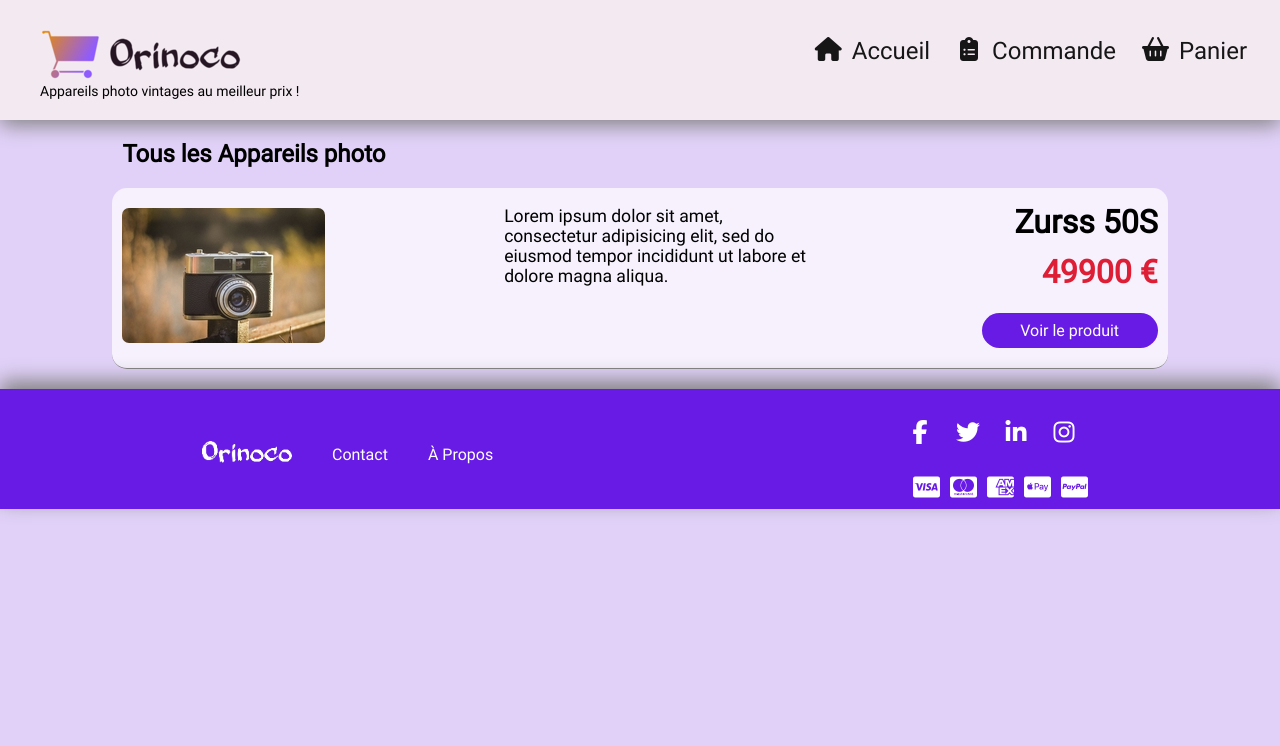
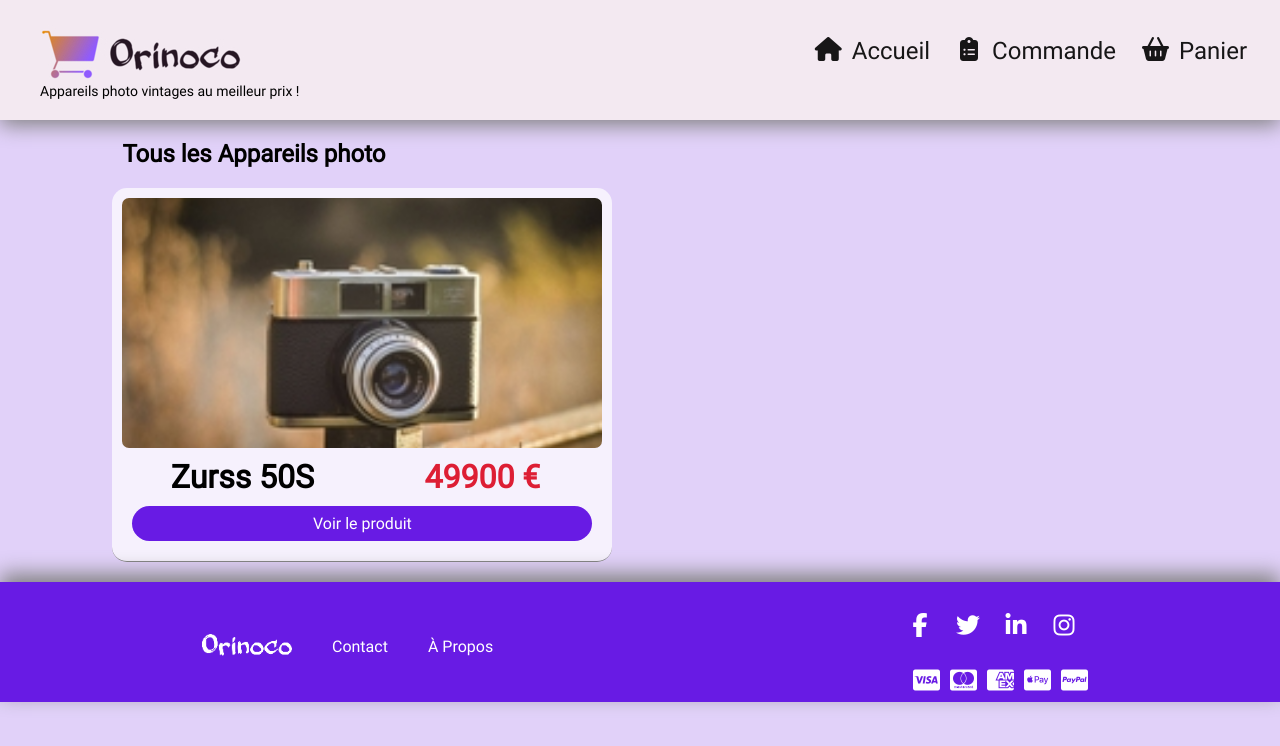
Before and after one commit to gjouet83/Orinoco-P5-Openclassrooms, a website: page index.html in a window 1280 px wide. Drawn offline with Linux system fonts and the light colour scheme.

Commit message:
amélioration présentation produit

```diff
--- a/index.html
+++ b/index.html
@@ -89,11 +89,6 @@
               >
             </figure>
           </div>
-          <div class="productList__element__description">
-            <p>
-              Lorem ipsum dolor sit amet, consectetur adipisicing elit, sed do eiusmod tempor incididunt ut labore et dolore magna aliqua.
-            </p>
-          </div>
           <div class="productList__element__price">
             <span class="productList__element__price__value">
               49900 €
--- a/sass/pages/_index.scss
+++ b/sass/pages/_index.scss
@@ -1,24 +1,32 @@
 .productList {
+    margin-left: 10px;
+    margin-right: 10px;
     @media all and (min-width: 768px){
+        display: grid;
+        grid-template-columns: repeat(2, 1fr);
         margin-left: 8vw;
         margin-right: 8vw;
     }
     &__title {
         padding-left: 20px;
+        @media all and (min-width: 768px) {
+            grid-column: 1 / 3;
+            grid-row: 1;
+        }
     }
     &__element {
-        position: relative;
         display: grid;
         grid-template-columns: repeat(2, 1fr);
-        margin: 20px 10px 20px 10px;
+        max-width: 480px;
+        margin: 10px auto 10px auto;
+        padding: 10px;
         border-radius: 15px;
         border-bottom: 1px solid grey;
         background-color: $clearWhite;
         @media all and (min-width: 768px) {
-            padding-bottom: 10px;
-            margin-bottom: 20px;
-            grid-template-columns: repeat(3, 1fr);
+            margin: 0 10px 20px 10px;
             align-items: center;
+            justify-content: center;
         }
         &__name {
             grid-column: 2;
@@ -26,65 +34,67 @@
             text-align: right;
             padding-right: 10px;
             @media all and (min-width: 768px) {
-                align-self: flex-start;
-                grid-column: 3;
-                grid-row: 1;
-                margin-top: 15px;
+                grid-column: 1;
+                grid-row: 2;
+                align-items: center;
+                text-align: center;
+                margin-top: 10px;
                 margin-bottom: 0;
+                padding-right: 0;
                 font-size: 2rem;
             }
         }
         &__picture {
             grid-column: 1;
-            grid-row: 1 / 3;
+            grid-row: 1 / 4;
             @media all and (min-width: 768px) {
-                grid-row: 1 / 4;
+                grid-column: 1 / 3;
+                grid-row: 1;
             }
             figure {
-                margin: 8px 0px 0px 10px;
+                display: flex;
+                justify-content: center;
+                margin: 0;
+                height: 100%;
+                overflow: hidden;
+                @media all and (min-width: 768px){
+                    height: 250px;
+                    align-items: center;
+                }
             }
             img {
+                width: 100%;
                 border-radius: 7px;
                 object-fit: cover;
-            }
-        }
-        &__description {
-            grid-column: 1 / 3;
-            grid-row: 3;
-            padding-left: 10px;
-            @media all and (min-width: 768px) {
-                grid-column: 2;
-                grid-row: 1 / 3;
-                font-size: 1.1rem;
-                margin-left: 30px;
+                @media all and (min-width: 768px){
+                    height: 100%;
+                }
             }
         }
         &__price {
-            padding-right: 10px;
             display: flex;
             justify-content: flex-end;
             grid-column: 2;
             grid-row: 2;
+            padding-right: 10px;
             font-weight: 900;
             font-size: 1.3rem;
             color: $red;
             @media all and (min-width: 768px) {
-                grid-column: 3;
-                grid-row: 2;
-                align-self: flex-start;
+                justify-content: center;
+                margin-top: 10px;
+                padding-right: 0;
                 font-size: 2rem;
             }
         }
         &__viewProduct {
-            grid-column: 1 / 3;
-            grid-row: 4;
+            grid-column: 2;
+            grid-row: 3;
             line-height: 35px;
-            margin: 10px 10px 10px 10px;
+            margin: 10px 0px 10px 10px;
             @media all and (min-width: 768px) {
-                width: 50%;
-                margin-left: auto;
-                grid-column: 3;
-                grid-row: 3;
+                grid-column: 1 / 3;
+                margin-right: 10px;
             }
         }
     }
--- a/sass/pages/_product.scss
+++ b/sass/pages/_product.scss
@@ -77,7 +77,6 @@
         @media all and (min-width: 768px) {
             padding-right: 30px;
             grid-column: 3;
-            grid-row: 5;
             font-size: 2.5rem;
         }
     }
@@ -90,7 +89,6 @@
         @media all and (min-width: 768px) {
             padding-left: 40px;
             grid-column: 2;
-            grid-row: 5;
         }
     }
     &__addToBasket {
@@ -102,7 +100,6 @@
         font-size: 2rem;
         @media all and (min-width: 768px) {
             grid-column: 2 / 4;
-            grid-row: 6;
             line-height: 40px;
         }
     }
```
Also changed, not shown: css/style.min.css, 1 other file.
